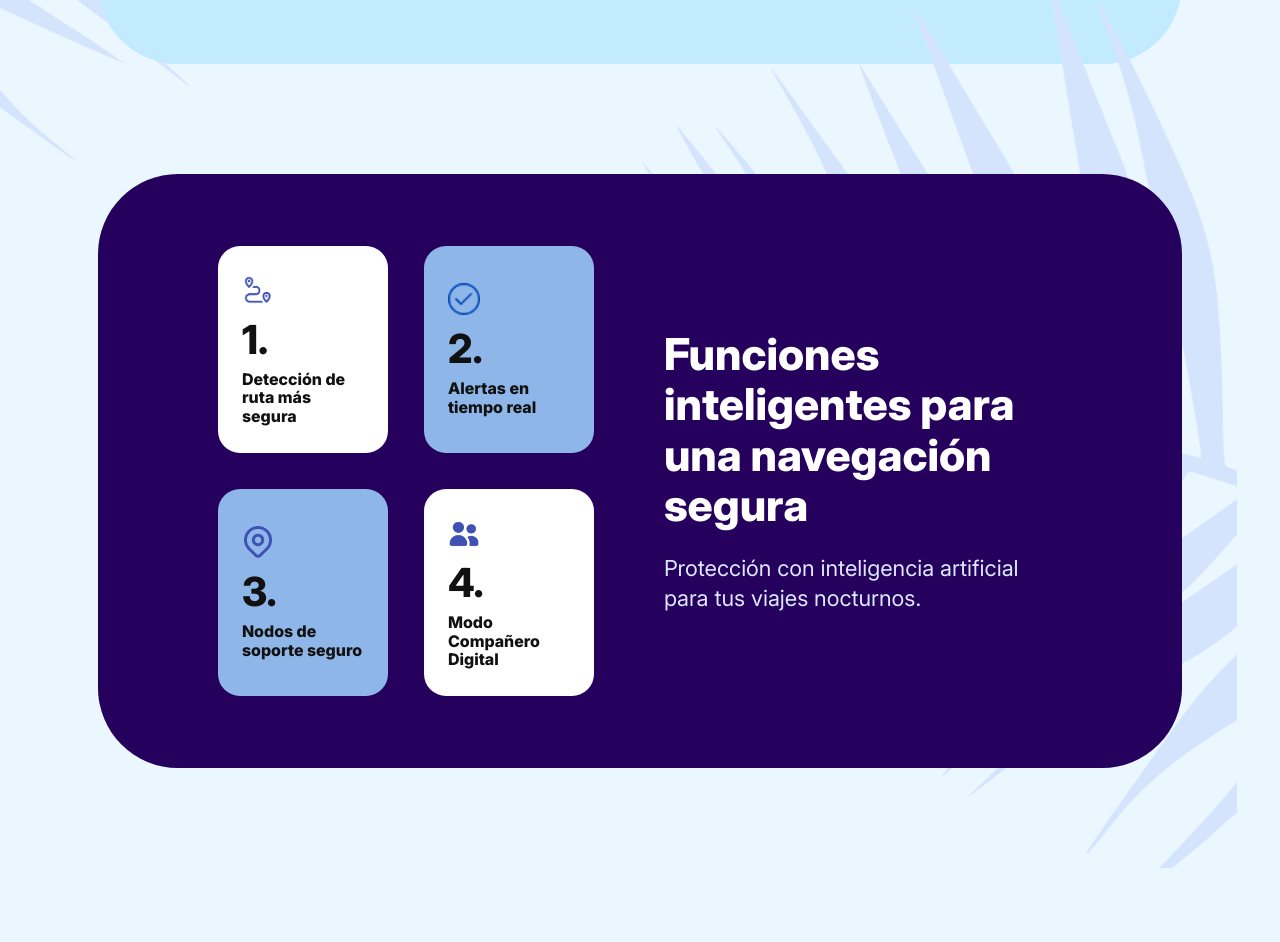
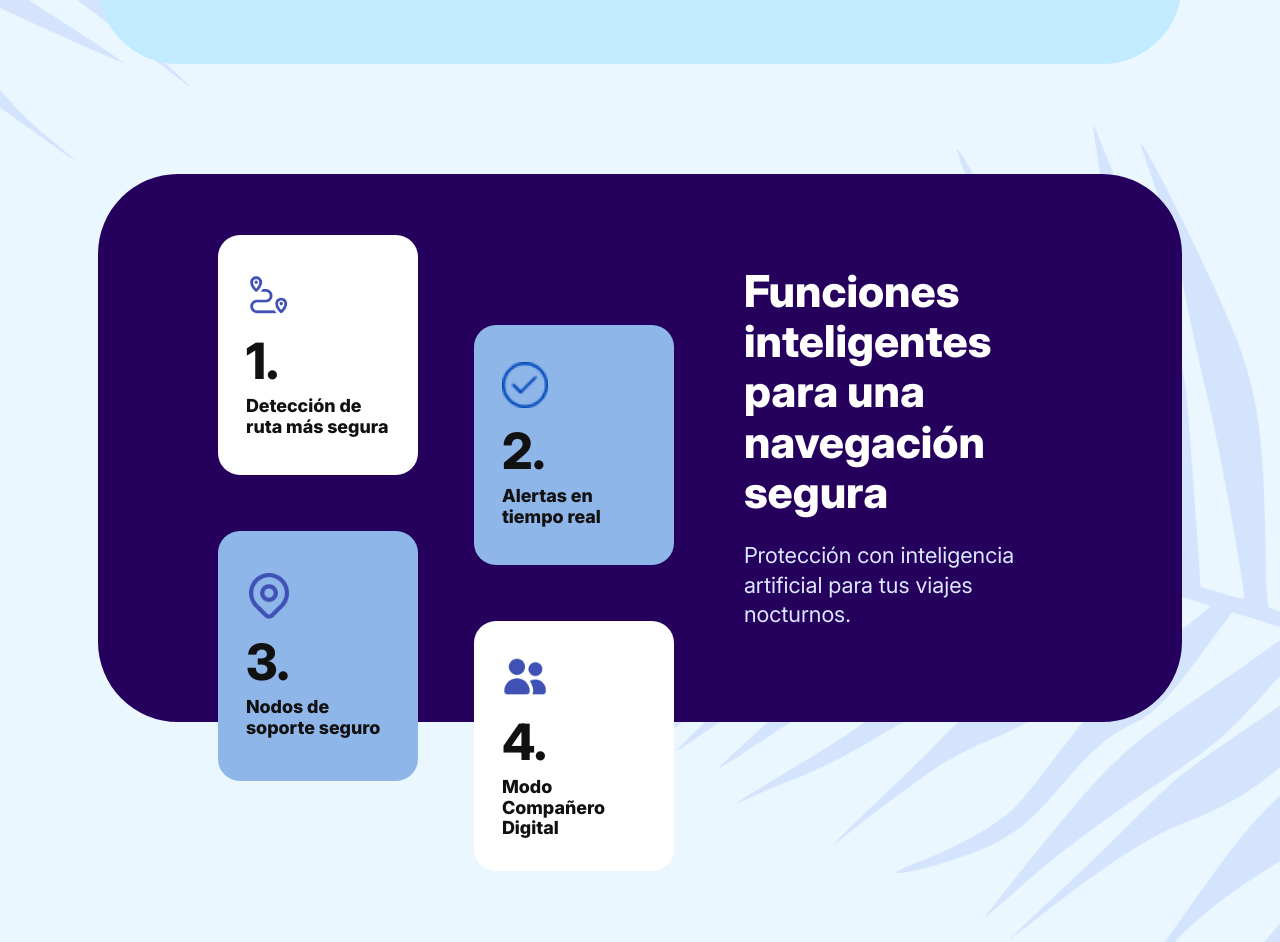
Before and after one commit to IHC-GRUPO-4-SafeRoute/SafeRoute--, a plain HTML site: page index.html in a window 1280 px wide. Shown: the part 1081-2023 px from the top of the page. Before the commit the page ends 1949 px from the top, so only its background shows below. Drawn offline with Linux system fonts and the light colour scheme.

Commit message:
feat: implement smart features, configurate EN/ES translations and remove unused icons

```diff
--- a/css/function.css
+++ b/css/function.css
@@ -2,7 +2,7 @@
   position: relative;
   z-index: 1;
   width: min(1500px, 88%);
-  margin: 110px auto 0;
+  margin: 110px auto 120px;
 }
 
 /* Hoja decorativa */
@@ -11,10 +11,8 @@
     width: 760px;
     max-width: 58vw;
     height: auto;
-
-    right: -55px;   /* antes left */
-    bottom: -150px; /* antes top */
-
+    right: calc(-50vw + 50%);
+    top: -50px;
     opacity: 1;
     z-index: 0;
     pointer-events: none;
@@ -23,8 +21,8 @@
 .smart-features__content {
   position: relative;
   z-index: 1;
-  min-height: 510px;
-  padding: 72px 120px;
+  min-height: 10px;
+  padding: 1px 120px;
   background-color: #25005c;
   border-radius: 80px;
   display: grid;
@@ -35,19 +33,27 @@
 
 .smart-features__items {
   width: 100%;
-  max-width: 520px;
+  max-width: 600px;
   display: grid;
-  grid-template-columns: repeat(2, 170px);
-  gap: 36px;
+  grid-template-columns: repeat(2, 200px);
+  gap: 56px;
 }
 
 .smart-features__item {
-  min-height: 190px;
-  padding: 28px 24px;
+  min-height: 240px;
+  padding: 32px 28px;
   border-radius: 22px;
   display: flex;
   flex-direction: column;
   justify-content: center;
+}
+
+.smart-features__item:nth-child(even) {
+  transform: translateY(150px);
+}
+
+.smart-features__item:nth-child(odd) {
+  transform: translateY(60px);
 }
 
 .smart-features__item--white {
@@ -61,21 +67,21 @@
 }
 
 .smart-features__icon {
-  width: 32px;
-  height: 32px;
+  width: 46px;
+  height: 46px;
   object-fit: contain;
-  margin-bottom: 14px;
+  margin-bottom: 18px;
 }
 
 .smart-features__number {
-  font-size: 40px;
+  font-size: 50px;
   font-weight: 800;
   line-height: 1;
 }
 
 .smart-features__item-title {
   margin: 10px 0 0;
-  font-size: 16px;
+  font-size: 18px;
   font-weight: 800;
   line-height: 1.15;
 }
--- a/i18n/es.json
+++ b/i18n/es.json
@@ -11,5 +11,13 @@
     "heroSubtitle": "Usa las nuevas funciones de SafeRoute para mejorar tus trayectos nocturnos.",
     "cardTitle": "Convierte trayectos peligrosos en rutas más seguras",
     "cardDescription": "SafeRoute analiza el riesgo, la iluminación, la densidad social y los informes verificados para sugerir rutas urbanas más seguras en tiempo real."
+  },
+  "smartFeatures": {
+    "card1": "Detección de<br />ruta más segura",
+    "card2": "Alertas en<br />tiempo real",
+    "card3": "Nodos de<br />soporte seguro",
+    "card4": "Modo Compañero<br />Digital",
+    "mainTitle": "Funciones inteligentes para una navegación segura",
+    "description": "Protección con inteligencia artificial para tus viajes nocturnos."
   }
 }
--- a/index.html
+++ b/index.html
@@ -9,8 +9,8 @@
   <link rel="stylesheet" href="css/styles.css" />
   <link rel="stylesheet" href="css/navbar.css" />
   <link rel="stylesheet" href="css/characteristics.css" />
-  <link rel="stylesheet" href="css/responsive.css" />
   <link rel="stylesheet" href="css/function.css" />
+   <link rel="stylesheet" href="css/responsive.css" />
 </head>
 <body>
 
@@ -165,7 +165,6 @@
       </div>
 
       <div class="smart-features">
-  <!-- Hoja decorativa -->
   <img
     src="assets/images/Left_palm_tree.png"
     alt=""
@@ -184,7 +183,7 @@
 
         <span class="smart-features__number">1.</span>
 
-        <h3 class="smart-features__item-title">
+        <h3 class="smart-features__item-title" data-i18n="smartFeatures.card1">
           Detección de<br />
           ruta más segura
         </h3>
@@ -199,7 +198,7 @@
 
         <span class="smart-features__number">2.</span>
 
-        <h3 class="smart-features__item-title">
+        <h3 class="smart-features__item-title" data-i18n="smartFeatures.card2">
           Alertas en<br />
           tiempo real
         </h3>
@@ -214,7 +213,7 @@
 
         <span class="smart-features__number">3.</span>
 
-        <h3 class="smart-features__item-title">
+        <h3 class="smart-features__item-title" data-i18n="smartFeatures.card3">
           Nodos de<br />
           soporte seguro
         </h3>
@@ -229,7 +228,7 @@
 
         <span class="smart-features__number">4.</span>
 
-        <h3 class="smart-features__item-title">
+        <h3 class="smart-features__item-title" data-i18n="smartFeatures.card4">
           Modo Compañero<br />
           Digital
         </h3>
@@ -238,11 +237,11 @@
     </div>
 
     <div class="smart-features__text">
-      <h2 class="smart-features__title">
+      <h2 class="smart-features__title" data-i18n="smartFeatures.mainTitle">
         Funciones inteligentes para una navegación segura
       </h2>
 
-      <p class="smart-features__description">
+      <p class="smart-features__description" data-i18n="smartFeatures.description">
         Protección con inteligencia artificial para tus viajes nocturnos.
       </p>
     </div>
--- a/js/navbar.js
+++ b/js/navbar.js
@@ -21,7 +21,7 @@ const applyTranslations = (translations) => {
     const translatedText = getNestedValue(translations, translationKey);
 
     if (translatedText) {
-      element.textContent = translatedText;
+      element.innerHTML = translatedText;
     }
   });
 };
```
Also changed, not shown: i18n/en.json (+8 -0 lines), assets/icons/Group.png (deleted), assets/icons/fa7-solid_user-friends.png (deleted), assets/icons/lineicons_route-1 (1).png (deleted).
